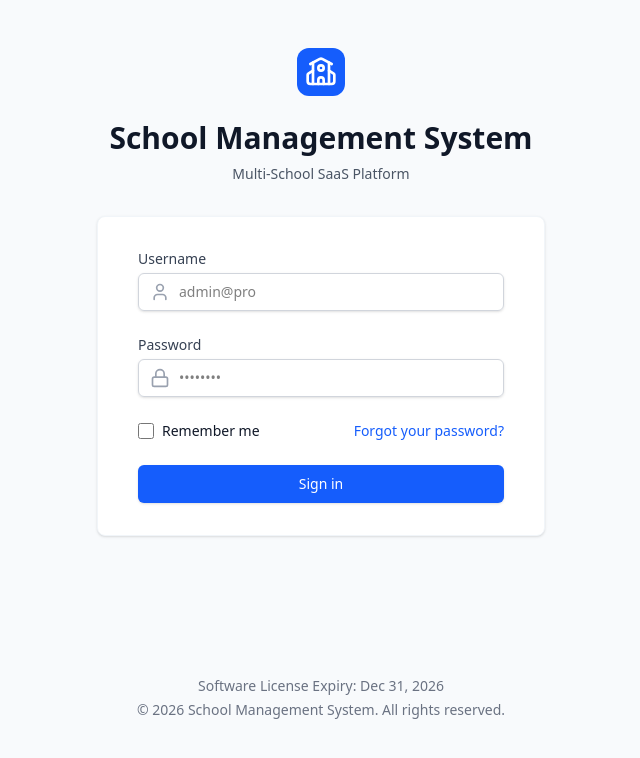
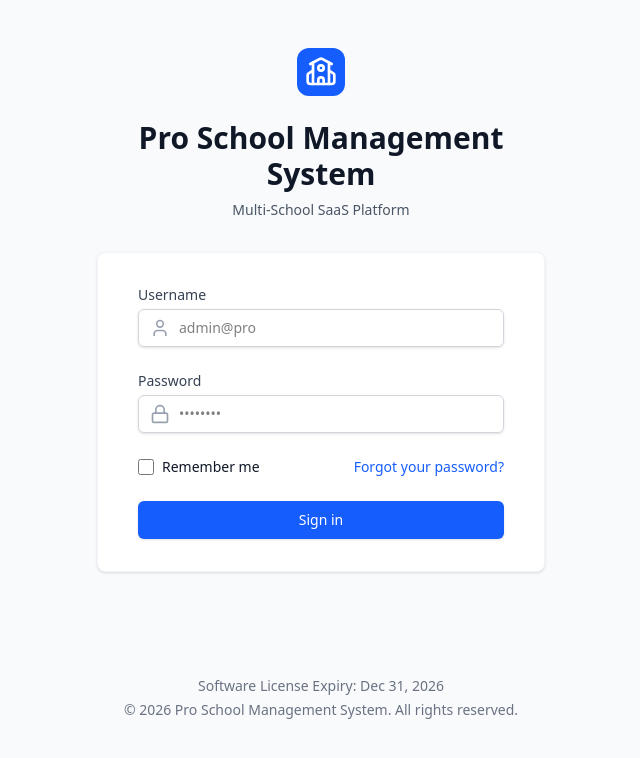
Before and after one commit to digitals-cmyk/systempro, a React (Vite) app: page /login in a window 1280 px wide. Shown: the top 758 px of the page, without its empty margins (319-959 px from the left). Built offline with nearby package versions, Linux system fonts and the light colour scheme.

Commit message:
feat: Update application name to "Pro School Management System"
Updates the application's branding across various text elements to reflect the new name "Pro School Management System". This includes title tags, metadata, and UI components.

```diff
--- a/index.html
+++ b/index.html
@@ -3,7 +3,7 @@
   <head>
     <meta charset="UTF-8" />
     <meta name="viewport" content="width=device-width, initial-scale=1.0" />
-    <title>School Management System</title>
+    <title>Pro School Management System</title>
   </head>
   <body>
     <div id="root"></div>
--- a/metadata.json
+++ b/metadata.json
@@ -1,5 +1,5 @@
 {
-  "name": "School Management System",
+  "name": "Pro School Management System",
   "description": "A comprehensive multi-school management platform.",
   "requestFramePermissions": []
 }
--- a/src/components/Layout.tsx
+++ b/src/components/Layout.tsx
@@ -57,7 +57,7 @@ export function Layout({ children, allowedRoles }: { children: React.ReactNode,
         <div className="h-16 flex items-center px-6 border-b border-slate-800">
           <School className="h-6 w-6 text-blue-400 mr-3" />
           <span className="font-bold text-lg truncate">
-            {user.role === 'super_admin' ? 'School Management' : user.school?.name || 'School Portal'}
+            {user.role === 'super_admin' ? 'Pro School Management' : user.school?.name || 'School Portal'}
           </span>
         </div>
 
--- a/src/pages/Login.tsx
+++ b/src/pages/Login.tsx
@@ -51,7 +51,7 @@ export function Login() {
           </div>
         </div>
         <h2 className="mt-6 text-center text-3xl font-extrabold text-gray-900">
-          School Management System
+          Pro School Management System
         </h2>
         <p className="mt-2 text-center text-sm text-gray-600">
           Multi-School SaaS Platform
@@ -140,7 +140,7 @@ export function Login() {
 
       <div className="mt-auto py-8 text-center text-sm text-gray-500">
         <p>Software License Expiry: Dec 31, 2026</p>
-        <p className="mt-1">© 2026 School Management System. All rights reserved.</p>
+        <p className="mt-1">© 2026 Pro School Management System. All rights reserved.</p>
       </div>
     </div>
   );
```
